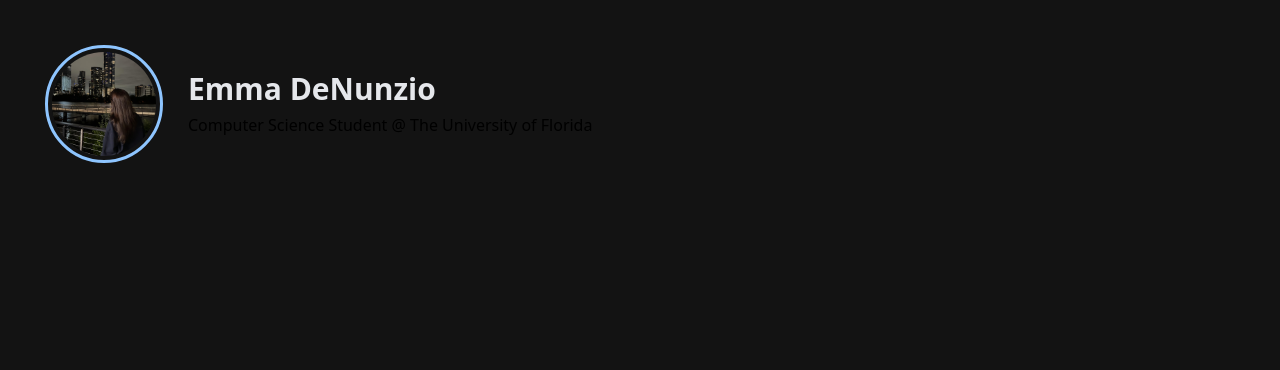
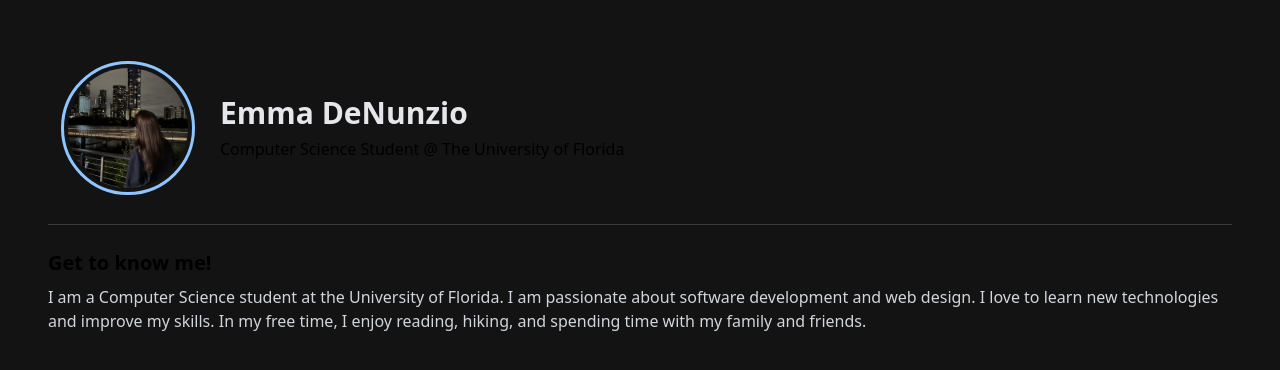
Before and after one commit to emijane/Emma, a React (Vite) app in the folder portfolio/: page / in a window 1280 px wide. Shown: the top 370 px of the page. Built offline with nearby package versions, Linux system fonts and the light colour scheme.

Commit message:
added header

```diff
--- a/portfolio/index.html
+++ b/portfolio/index.html
@@ -5,6 +5,7 @@
     <link rel="icon" type="image/svg+xml" href="/vite.svg" />
     <meta name="viewport" content="width=device-width, initial-scale=1.0" />
     <link href="/src/index.css" rel="stylesheet">
+    <link href="https://fonts.googleapis.com/css2?family=Inter&display=swap" rel="stylesheet">
     <title>Vite + React</title>
   </head>
   <body>
--- a/portfolio/package.json
+++ b/portfolio/package.json
@@ -10,10 +10,10 @@
     "preview": "vite preview"
   },
   "dependencies": {
+    "@fontsource/inter": "^5.2.5",
     "@tailwindcss/vite": "^4.1.5",
     "react": "^19.1.0",
-    "react-dom": "^19.1.0",
-    "tailwindcss": "^4.1.5"
+    "react-dom": "^19.1.0"
   },
   "devDependencies": {
     "@eslint/js": "^9.25.0",
@@ -24,6 +24,7 @@
     "eslint-plugin-react-hooks": "^5.2.0",
     "eslint-plugin-react-refresh": "^0.4.19",
     "globals": "^16.0.0",
+    "tailwindcss": "^4.1.5",
     "vite": "^6.3.5"
   }
 }
--- a/portfolio/src/App.css
+++ b/portfolio/src/App.css
@@ -1,8 +1,6 @@
 @import "tailwindcss";
 
 #root {
-  max-width: 1280px;
   margin: 0 auto;
-  padding: 2rem;
-  /* text-align: center; */
+  padding: 3rem;
 }
--- a/portfolio/src/App.jsx
+++ b/portfolio/src/App.jsx
@@ -1,27 +1,34 @@
-import { useState } from 'react'
-import reactLogo from './assets/react.svg'
-import viteLogo from '/vite.svg'
+import "@fontsource/inter";
 import './App.css'
 import profilePic from './assets/profile-picture.jpg';
 
 function App() {
-  const [count, setCount] = useState(0)
 
   return (
     <>
+    <div className="container font-sans">
       <div className="header flex flex-row items-center gap-7 p-4">
         <div className="header-right">
         <img
           src={profilePic}
           alt="Profile Picture"
-        className="w-[6rem] sm:w-[7rem] md:w-[7rem] aspect-square rounded-full object-cover outline outline-3 outline-blue-300 p-1"
+          className="w-full min-w-[5rem] max-w-[8rem] aspect-square rounded-full object-cover outline outline-3 outline-blue-300 p-1"
         />
-
-
         </div>
         <div className="header-left">
           <h1 className="text-3xl font-bold text-gray-200">Emma DeNunzio</h1>
           <h3 className="mt-1.5">Computer Science Student @ The University of Florida</h3>
+        </div>
+      </div>
+      <hr className="border-t border-gray-300 my-4 opacity-20" />
+      <div className="get-to-know-me">
+        <h3 className="text-xl font-bold mt-6">Get to know me!</h3>
+        <p className="mt-2 text-gray-300">
+          I am a Computer Science student at the University of Florida. I am
+          passionate about software development and web design. I love to learn
+          new technologies and improve my skills. In my free time, I enjoy
+          reading, hiking, and spending time with my family and friends.
+        </p>
       </div>
     </div>
     </>
--- a/portfolio/src/index.css
+++ b/portfolio/src/index.css
@@ -1,8 +1,6 @@
 @import "tailwindcss";
 
 :root {
-  font-family: system-ui, Avenir, Helvetica, Arial, sans-serif;
-
   color-scheme: light dark;
   background-color: #131313;
 
--- /dev/null
+++ b/portfolio/tailwind.config.js
@@ -0,0 +1,15 @@
+/** @type {import('tailwindcss').Config} */
+module.exports = {
+    content: [
+      "./index.html",
+      "./src/**/*.{js,ts,jsx,tsx}", // adjust path depending on your project
+    ],
+    theme: {
+      extend: {
+        fontFamily: {
+          sans: ['Inter', 'system-ui', 'Avenir', 'Helvetica', 'Arial', 'sans-serif'],
+        },
+      },
+    },
+    plugins: [],
+  }
```
Also changed, not shown: 1 other file (tests, documents, lock files or other folders). Lines whose indentation alone changed are shown as unchanged.
